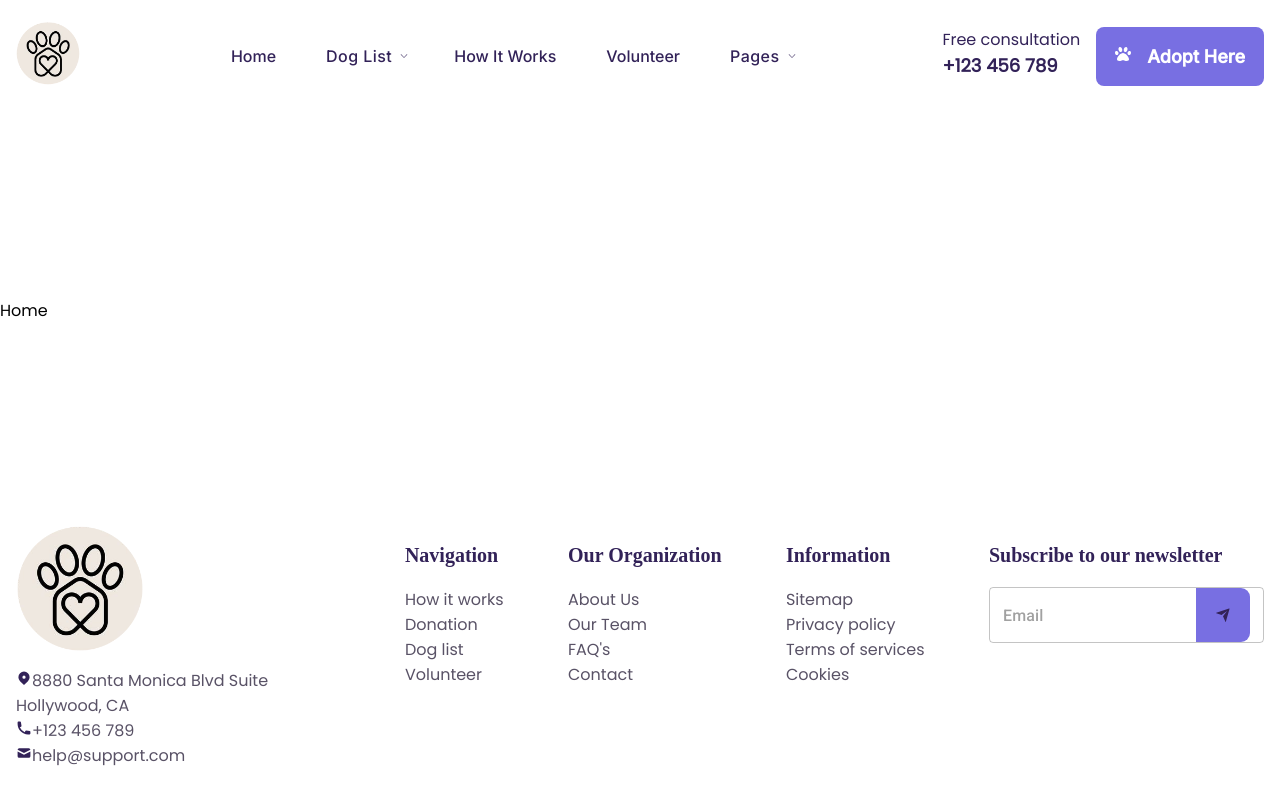
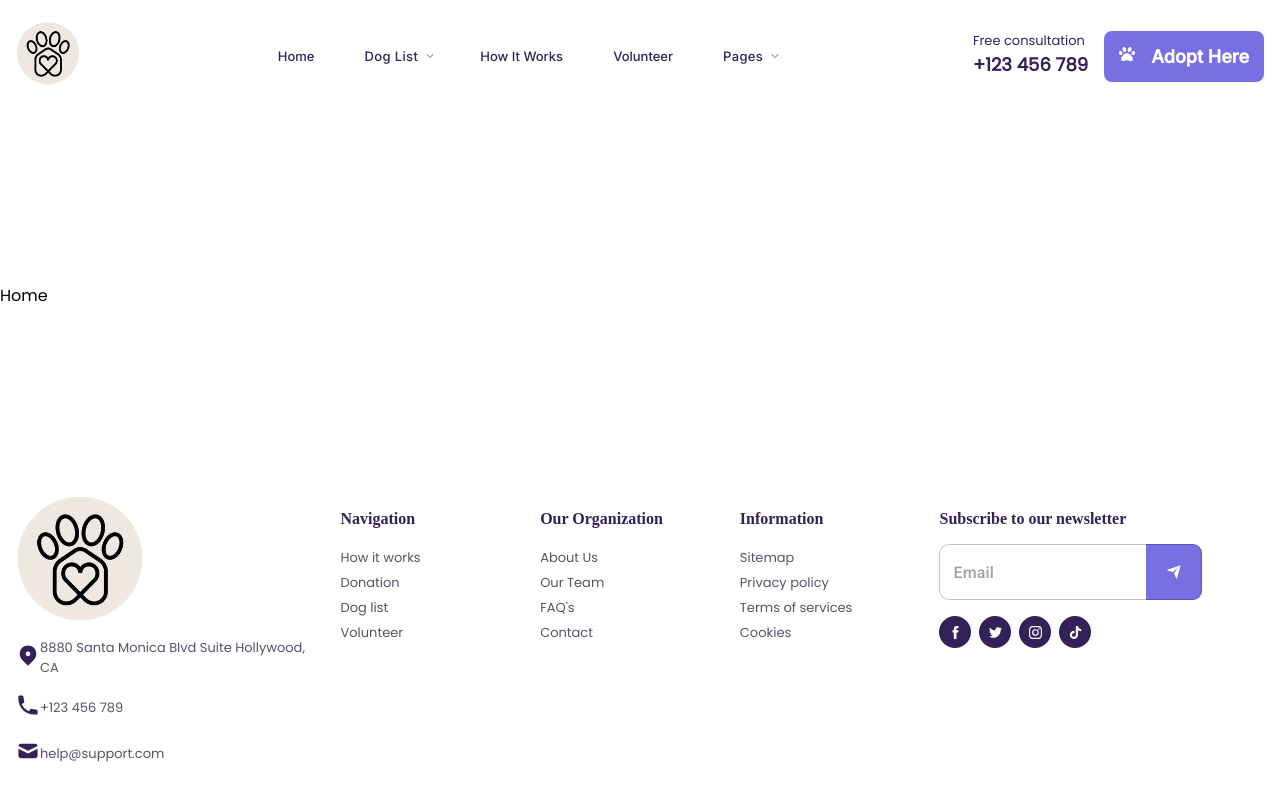
Before and after one commit to simz14/HappyTails, a React (Vite) app in the folder client/: page / in a window 1280 px wide. Built offline with nearby package versions, Linux system fonts and the light colour scheme; a web font is replaced by a local one.

Commit message:
footer done

```diff
--- a/client/src/components/Button.jsx
+++ b/client/src/components/Button.jsx
@@ -6,7 +6,7 @@ const StyledButton = styled.button`
   background-color: white;
   color: ${(props) => props.theme.colors.darkestPurple};
   font-weight: ${(props) => props.theme.typography.weight.medium};
-  font-size: ${(props) => props.theme.typography.size.small};
+  font-size: ${(props) => props.theme.typography.size.xSmall};
   padding: ${(props) => props.theme.spacing.padding.small};
   border-radius: ${(props) => props.theme.radius.xSmall};
   cursor: pointer;
--- a/client/src/components/Footer/Footer.jsx
+++ b/client/src/components/Footer/Footer.jsx
@@ -4,6 +4,9 @@ import { Container } from "../../components/Container";
 import Logo from "../../assets/HappyTailsLogoOf.png";
 import { HiLocationMarker, HiPhone, HiMail } from "react-icons/hi";
 import { RiSendPlaneFill } from "react-icons/ri";
+import { TfiFacebook, TfiTwitterAlt } from "react-icons/tfi";
+import { BsInstagram } from "react-icons/bs";
+import { FaTiktok } from "react-icons/fa";
 import { InputAdornment, TextField } from "@mui/material";
 import PurpleButton from "../PuprleButton";
 
@@ -34,17 +37,15 @@ const ContentWrapper = styled.div`
     & h3 {
       font-family: "Averia Serif Libre", cursive;
       color: ${(props) => props.theme.colors.darkestPurple};
-      font-size: ${(props) => props.theme.typography.size.xLarge};
+      font-size: ${(props) => props.theme.typography.size.small};
     }
     & ul {
       list-style-type: none;
       padding: 0;
     }
-    & svg {
-      color: ${(props) => props.theme.colors.darkestPurple};
-    }
+
     & a {
-      font-size: ${(props) => props.theme.typography.size.small};
+      font-size: ${(props) => props.theme.typography.size.xSmall};
       line-height: 1.5em;
       text-decoration: none;
     }
@@ -64,27 +65,84 @@ const ContentWrapper = styled.div`
 
       & ul {
         padding-right: 2rem;
+        gap: 1rem;
+        display: grid;
       }
+      a {
+        display: flex;
+        align-items: center;
+
+        & span,
+        svg {
+          transition: 0.3s ease;
+        }
+        &:hover {
+          & span,
+          svg {
+            transition: 0.3s ease;
+            color: ${(props) => props.theme.colors.mediumPurple};
+          }
+        }
+      }
+      & svg {
+        color: ${(props) => props.theme.colors.darkestPurple};
+        width: 1.5rem;
+        height: 1.5rem;
+      }
+
       @media (max-width: 1030px) {
         width: 40%;
       }
+    }
     & .subscription {
       width: 26%;
-        & svg {
-          color: white;
-          background-color: ${(props) => props.theme.colors.mediumPurple};
-          border-radius: 0 15px 15px 0;
-        }
+
       & .MuiInputBase-root,
       .MuiButtonBase-root {
         padding: 0;
         border-radius: 10px;
+        margin-bottom: 16px;
+      }
+      & .iconsWrapper {
+        display: flex;
+        gap: 0.5rem;
+
+        & a {
+          display: flex;
+          background-color: ${(props) => props.theme.colors.darkestPurple};
+          border-radius: 34px;
+          width: 1rem;
+          height: 1rem;
+          align-items: center;
+          padding: 0.5rem;
+          justify-content: center;
+          transition: 0.3s ease;
+          & svg {
+            transition: 0.3s ease;
+            color: white;
+          }
+          &:hover {
+            background-color: ${(props) => props.theme.colors.lightPurple};
+            transition: 0.3s ease;
+            & svg {
+              transition: 0.3s ease;
+              color: ${(props) => props.theme.colors.darkestPurple};
             }
           }
+        }
+      }
+      @media (max-width: 750px) {
+        width: 100%;
+        & .MuiFormControl-root {
+          width: 100%;
+        }
+      }
+    }
+
     & .section {
       width: 16%;
     }
-    }
+
     @media (max-width: 1030px) {
       & .first,
       .second,
@@ -107,19 +165,27 @@ const Footer = () => {
               <ul>
                 <li>
                   <a href="#">
+                    <span>
                       <HiLocationMarker />
+                    </span>
+
                     <span>8880 Santa Monica Blvd Suite Hollywood, CA</span>
                   </a>
                 </li>
                 <li>
                   <a href="#">
+                    <span>
                       <HiPhone />
+                    </span>
+
                     <span>+123 456 789</span>
                   </a>
                 </li>
                 <li>
                   <a href="#">
+                    <span>
                       <HiMail />
+                    </span>
                     <span>help@support.com</span>
                   </a>
                 </li>
@@ -220,7 +286,20 @@ const Footer = () => {
                   ),
                 }}
               />
-              <div></div>
+              <div className="iconsWrapper">
+                <a href="">
+                  <TfiFacebook />
+                </a>
+                <a href="">
+                  <TfiTwitterAlt />
+                </a>
+                <a href="">
+                  <BsInstagram />
+                </a>
+                <a href="">
+                  <FaTiktok />
+                </a>
+              </div>
             </div>
           </div>
         </ContentWrapper>
--- a/client/src/components/Header/Header.jsx
+++ b/client/src/components/Header/Header.jsx
@@ -34,7 +34,7 @@ const HeaderWrapper = styled.div`
     & .freeConsultations {
       & p {
         color: ${(props) => props.theme.colors.darkestPurple};
-        font-size: ${(props) => props.theme.typography.size.small};
+        font-size: ${(props) => props.theme.typography.size.xSmall};
         font-weight: ${(props) => props.theme.typography.weight.medium};
         margin: 0;
       }
@@ -80,7 +80,7 @@ const Header = () => {
             <img className="logoImg" src={Logo} alt="logo" />
           </a>
           <div className="navLinks">
-            <Button title={"Home"} onClick={() => navigate("/")} />{" "}
+            <Button title={"Home"} onClick={() => navigate("/")} />
             <PopOver
               title={"Dog List"}
               items={[
--- a/client/src/components/PopOver.jsx
+++ b/client/src/components/PopOver.jsx
@@ -18,7 +18,7 @@ const PopOverWrapper = styled.div`
 const StyledButton = styled(Button)`
   &.MuiButtonBase-root {
     color: ${(props) => props.theme.colors.darkestPurple};
-    font-size: ${(props) => props.theme.typography.size.small};
+    font-size: ${(props) => props.theme.typography.size.xSmall};
     font-weight: ${(props) => props.theme.typography.weight.medium};
     padding: ${(props) => props.theme.spacing.padding.small};
     border-radius: ${(props) => props.theme.radius.xSmall};
--- a/client/src/components/PuprleButton.jsx
+++ b/client/src/components/PuprleButton.jsx
@@ -7,7 +7,10 @@ const StyledButton = styled.button`
   color: white;
   font-weight: ${(props) => props.theme.typography.weight.xThick};
   font-size: ${(props) => props.theme.typography.size.large};
-  padding: ${(props) => props.theme.spacing.padding.large};
+  padding: ${(props) =>
+    props.inputButton
+      ? props.theme.spacing.padding.large
+      : props.theme.spacing.padding.small};
   border-radius: ${(props) =>
     props.inputButton ? "0 9px 9px 0" : props.theme.radius.xSmall};
   cursor: pointer;
@@ -34,7 +37,6 @@ const StyledButton = styled.button`
 `;
 
 const PurpleButton = (props) => {
-  console.log(props.className);
   return (
     <StyledButton inputButton={props.inputButton} onClick={props.onClick}>
       {props.icon && <div className="icon">{props.icon}</div>}
--- a/client/src/utils/MUI/Components.jsx
+++ b/client/src/utils/MUI/Components.jsx
@@ -32,7 +32,7 @@ export let theme = createTheme({
     MuiMenuItem: {
       styleOverrides: {
         root: {
-          fontSize: "16px",
+          fontSize: "13px",
           fontWeight: "400",
           fontFamily: ["Inter, sans-serif"],
           color: "#595266",
@@ -49,7 +49,7 @@ export let theme = createTheme({
     MuiTypography: {
       styleOverrides: {
         root: {
-          fontSize: "16px",
+          fontSize: "13px",
           fontWeight: "400",
           color: "#322258",
           fontFamily: ["Inter, sans-serif"],
--- a/client/src/utils/themes/spacing.jsx
+++ b/client/src/utils/themes/spacing.jsx
@@ -1,6 +1,6 @@
 export const spacing = {
   padding: {
     small: "15px",
-    large: "19px",
+    large: "20px",
   },
 };
```
Lines whose indentation alone changed are shown as unchanged.
